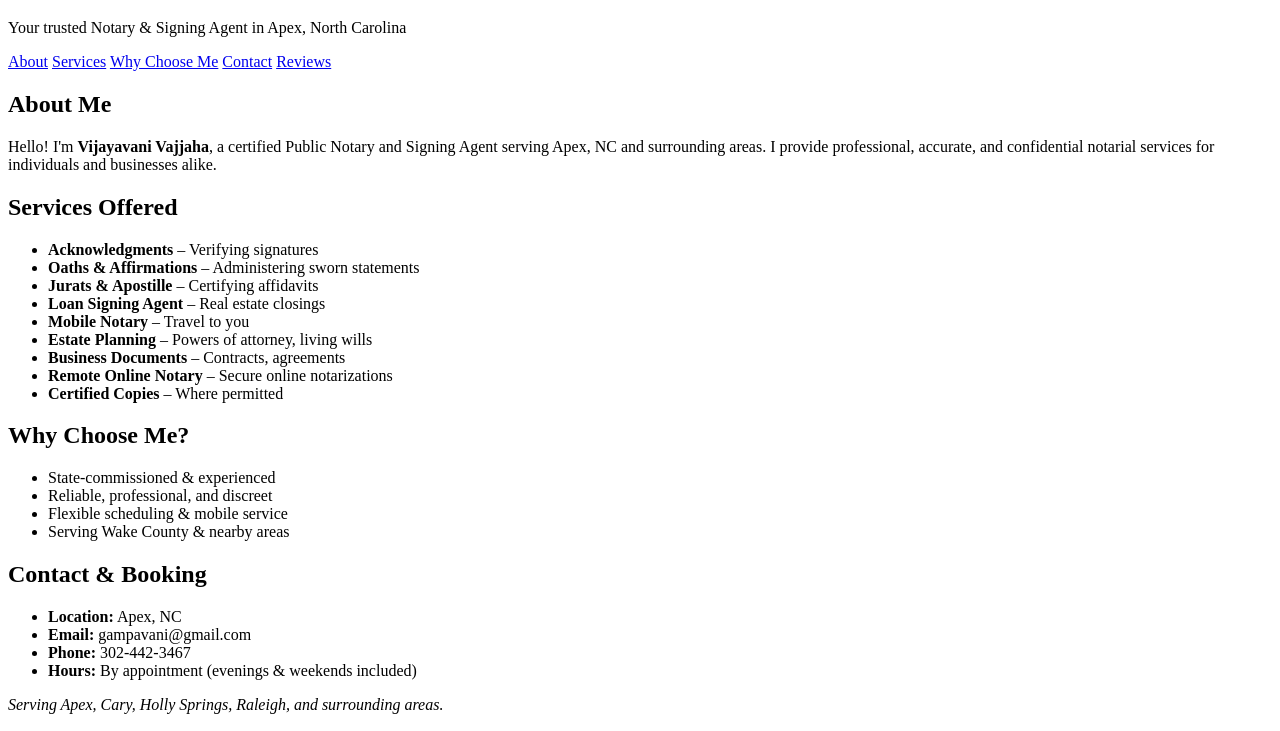
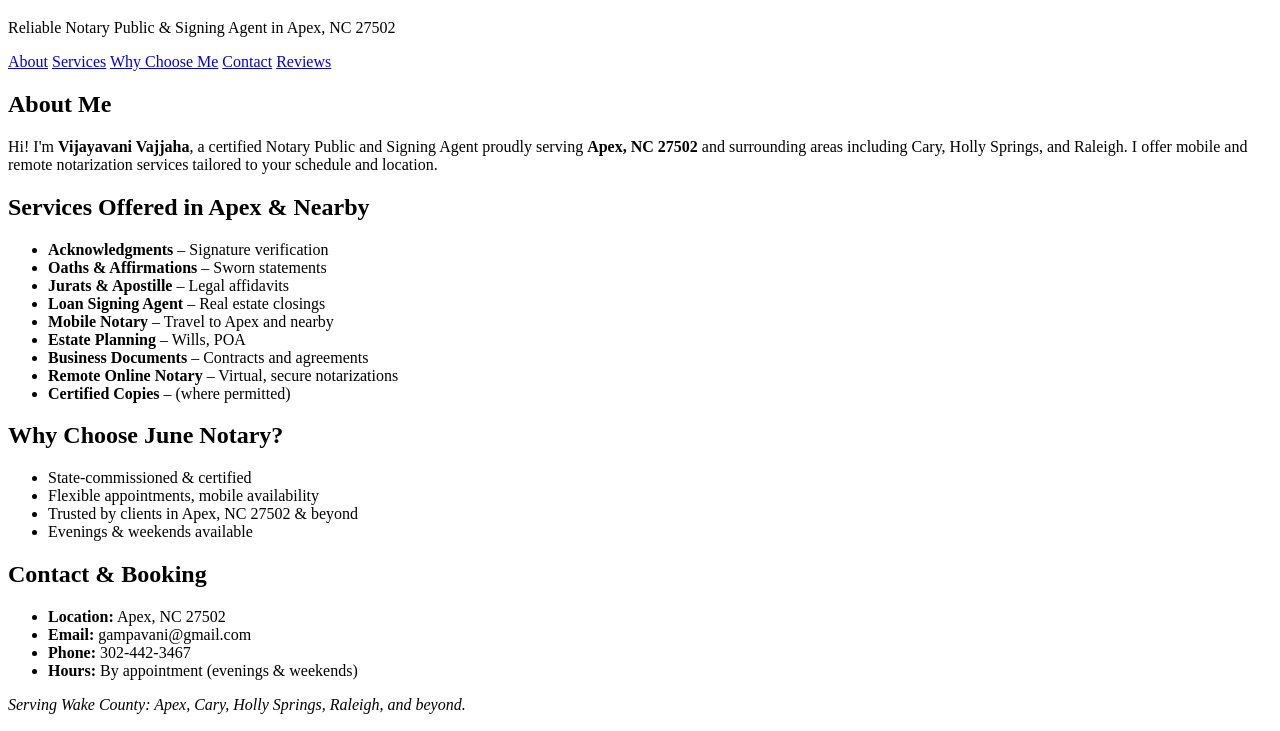
Before and after one commit to gvbsvv/junenotary, a plain HTML site: page index.html in a window 1280 px wide. Shown: the part 61-792 px from the top of the page. Drawn offline with Linux system fonts and the light colour scheme.

Commit message:
Update index.html

```diff
--- a/index.html
+++ b/index.html
@@ -1,17 +1,18 @@
 <!DOCTYPE html>
 <html lang="en">
 <head>
-  <meta charset="UTF-8">
-  <meta name="viewport" content="width=device-width, initial-scale=1.0">
-  <meta name="description" content="Apex, North Carolina Public Notary & Signing Agent offering notarization, real estate closing, and mobile notary services.">
-  <meta name="keywords" content="notary public, Apex NC, North Carolina, signing agent, mobile notary, real estate closing, notarization, loan signing, document witness, notary near me, public notary services">
-  <title>June Notary - Public Notary & Signing Agent | Apex, North Carolina</title>
-  <link rel="stylesheet" href="styles.css">
+  <meta charset="UTF-8" />
+  <meta name="viewport" content="width=device-width, initial-scale=1.0" />
+  <meta name="description" content="June Notary is your trusted Notary Public and Signing Agent in Apex, North Carolina 27502. Offering mobile notarization, real estate closings, and more." />
+  <meta name="keywords" content="notary public Apex NC, Apex notary, 27502 notary, signing agent Apex, mobile notary Apex, North Carolina notary, loan signing agent Apex, real estate notary, document witness Apex" />
+  <meta name="author" content="Vijayavani Vajjaha" />
+  <title>June Notary | Notary Public & Signing Agent - Apex, NC 27502</title>
+  <link rel="stylesheet" href="styles.css" />
 </head>
 <body>
   <header>
     <h1>June Notary</h1>
-    <p>Your trusted Notary & Signing Agent in Apex, North Carolina</p>
+    <p>Reliable Notary Public & Signing Agent in Apex, NC 27502</p>
   </header>
 
   <nav>
@@ -25,48 +26,48 @@
   <main>
     <section id="about">
       <h2>About Me</h2>
-      <p>Hello! I'm <strong>Vijayavani Vajjaha</strong>, a certified Public Notary and Signing Agent serving Apex, NC and surrounding areas. I provide professional, accurate, and confidential notarial services for individuals and businesses alike.</p>
+      <p>Hi! I'm <strong>Vijayavani Vajjaha</strong>, a certified Notary Public and Signing Agent proudly serving <strong>Apex, NC 27502</strong> and surrounding areas including Cary, Holly Springs, and Raleigh. I offer mobile and remote notarization services tailored to your schedule and location.</p>
     </section>
 
     <section id="services">
-      <h2>Services Offered</h2>
+      <h2>Services Offered in Apex & Nearby</h2>
       <ul>
-        <li><strong>Acknowledgments</strong> – Verifying signatures</li>
-        <li><strong>Oaths & Affirmations</strong> – Administering sworn statements</li>
-        <li><strong>Jurats & Apostille</strong> – Certifying affidavits</li>
+        <li><strong>Acknowledgments</strong> – Signature verification</li>
+        <li><strong>Oaths & Affirmations</strong> – Sworn statements</li>
+        <li><strong>Jurats & Apostille</strong> – Legal affidavits</li>
         <li><strong>Loan Signing Agent</strong> – Real estate closings</li>
-        <li><strong>Mobile Notary</strong> – Travel to you</li>
-        <li><strong>Estate Planning</strong> – Powers of attorney, living wills</li>
-        <li><strong>Business Documents</strong> – Contracts, agreements</li>
-        <li><strong>Remote Online Notary</strong> – Secure online notarizations</li>
-        <li><strong>Certified Copies</strong> – Where permitted</li>
+        <li><strong>Mobile Notary</strong> – Travel to Apex and nearby</li>
+        <li><strong>Estate Planning</strong> – Wills, POA</li>
+        <li><strong>Business Documents</strong> – Contracts and agreements</li>
+        <li><strong>Remote Online Notary</strong> – Virtual, secure notarizations</li>
+        <li><strong>Certified Copies</strong> – (where permitted)</li>
       </ul>
     </section>
 
     <section id="why">
-      <h2>Why Choose Me?</h2>
+      <h2>Why Choose June Notary?</h2>
       <ul>
-        <li>State-commissioned & experienced</li>
-        <li>Reliable, professional, and discreet</li>
-        <li>Flexible scheduling & mobile service</li>
-        <li>Serving Wake County & nearby areas</li>
+        <li>State-commissioned & certified</li>
+        <li>Flexible appointments, mobile availability</li>
+        <li>Trusted by clients in Apex, NC 27502 & beyond</li>
+        <li>Evenings & weekends available</li>
       </ul>
     </section>
 
     <section id="contact">
       <h2>Contact & Booking</h2>
       <ul>
-        <li><strong>Location:</strong> Apex, NC</li>
+        <li><strong>Location:</strong> Apex, NC 27502</li>
         <li><strong>Email:</strong> gampavani@gmail.com</li>
         <li><strong>Phone:</strong> 302-442-3467</li>
-        <li><strong>Hours:</strong> By appointment (evenings & weekends included)</li>
+        <li><strong>Hours:</strong> By appointment (evenings & weekends)</li>
       </ul>
-      <p><em>Serving Apex, Cary, Holly Springs, Raleigh, and surrounding areas.</em></p>
+      <p><em>Serving Wake County: Apex, Cary, Holly Springs, Raleigh, and beyond.</em></p>
     </section>
 
     <section id="reviews">
       <h2>Client Reviews</h2>
-      <p>I value your feedback! Please share your experience.</p>
+      <p>I’d love your feedback! Share your experience with June Notary.</p>
       <form class="review-form" action="mailto:gampavani@gmail.com?subject=Client%20Review" method="POST" enctype="text/plain">
         <label for="name">Your Name:</label>
         <input type="text" id="name" name="Name" required>
@@ -92,7 +93,7 @@
   </main>
 
   <footer>
-    <p>&copy; 2025 Vijayavani Vajjaha – Notary Public | Apex, NC</p>
+    <p>&copy; 2025 Vijayavani Vajjaha – June Notary | Notary Public | Apex, NC 27502</p>
   </footer>
 </body>
 </html>
```
